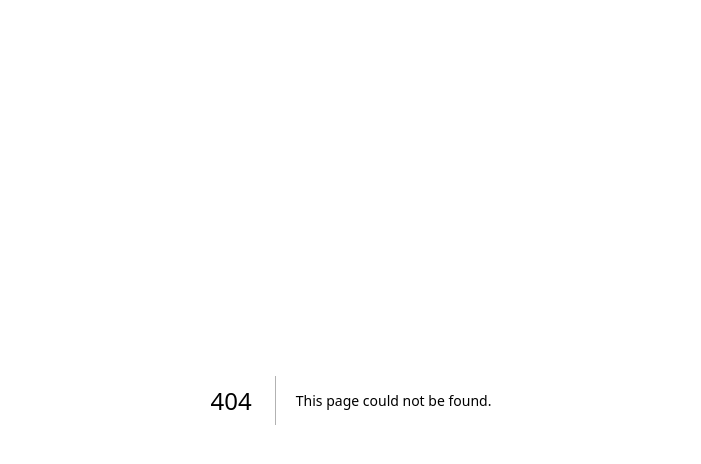
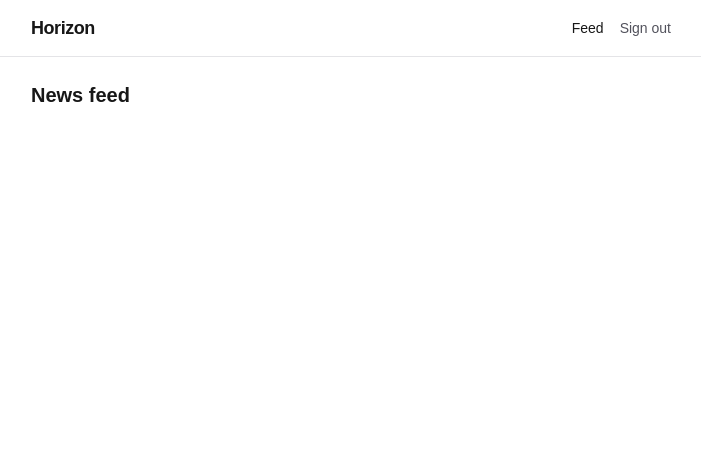
Before and after one commit to Horizon-Social-Network-M2-SRE/horizon-web, a Next.js app: page /feed in a window 1280 px wide. Before the commit this address had no page. Shown: the top 464 px of the page, without its empty margins (289-990 px from the left). Built offline with nearby package versions, Linux system fonts and the light colour scheme.

Commit message:
feat(web): add the authenticated layout and a feed placeholder (#3)

```diff
--- /dev/null
+++ b/src/app/(app)/feed/page.tsx
@@ -0,0 +1,3 @@
+export default function FeedPage() {
+  return <h2 className="text-xl font-semibold">News feed</h2>;
+}
--- /dev/null
+++ b/src/app/(app)/layout.tsx
@@ -0,0 +1,25 @@
+import Link from "next/link";
+
+export default function AppLayout({ children }: { children: React.ReactNode }) {
+  return (
+    <div className="flex flex-1 flex-col">
+      <header className="sticky top-0 z-10 border-b border-zinc-200 bg-white/90 backdrop-blur dark:border-zinc-800 dark:bg-black/90">
+        <div className="mx-auto flex h-14 w-full max-w-2xl items-center justify-between px-4">
+          <Link href="/feed" className="text-lg font-semibold tracking-tight">
+            Horizon
+          </Link>
+          <nav className="flex items-center gap-4 text-sm font-medium">
+            <Link href="/feed" className="hover:underline">
+              Feed
+            </Link>
+            {/* Plain link until there is a session to clear. */}
+            <Link href="/login" className="text-zinc-600 hover:underline dark:text-zinc-400">
+              Sign out
+            </Link>
+          </nav>
+        </div>
+      </header>
+      <main className="mx-auto w-full max-w-2xl flex-1 px-4 py-6">{children}</main>
+    </div>
+  );
+}
```
